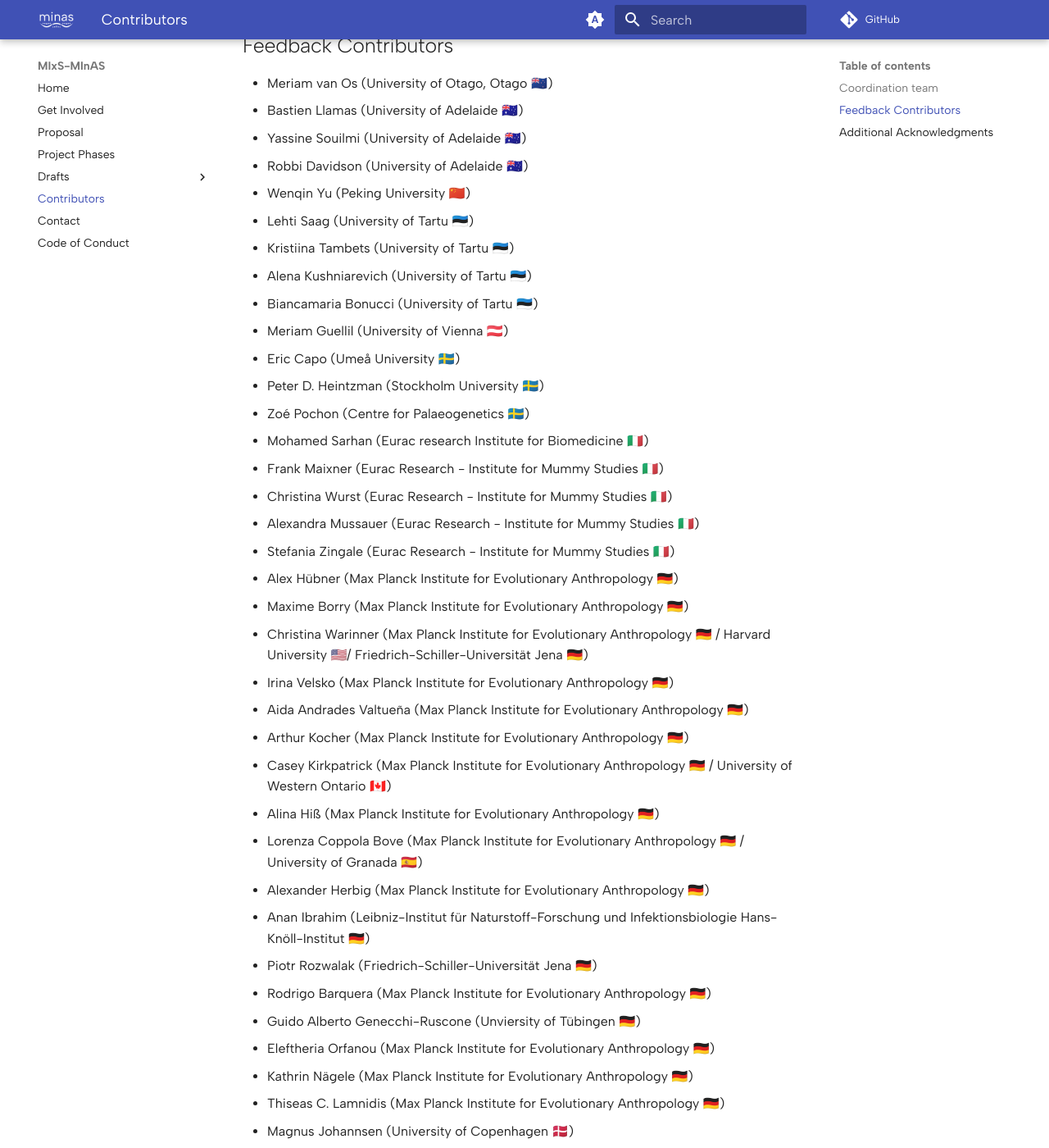
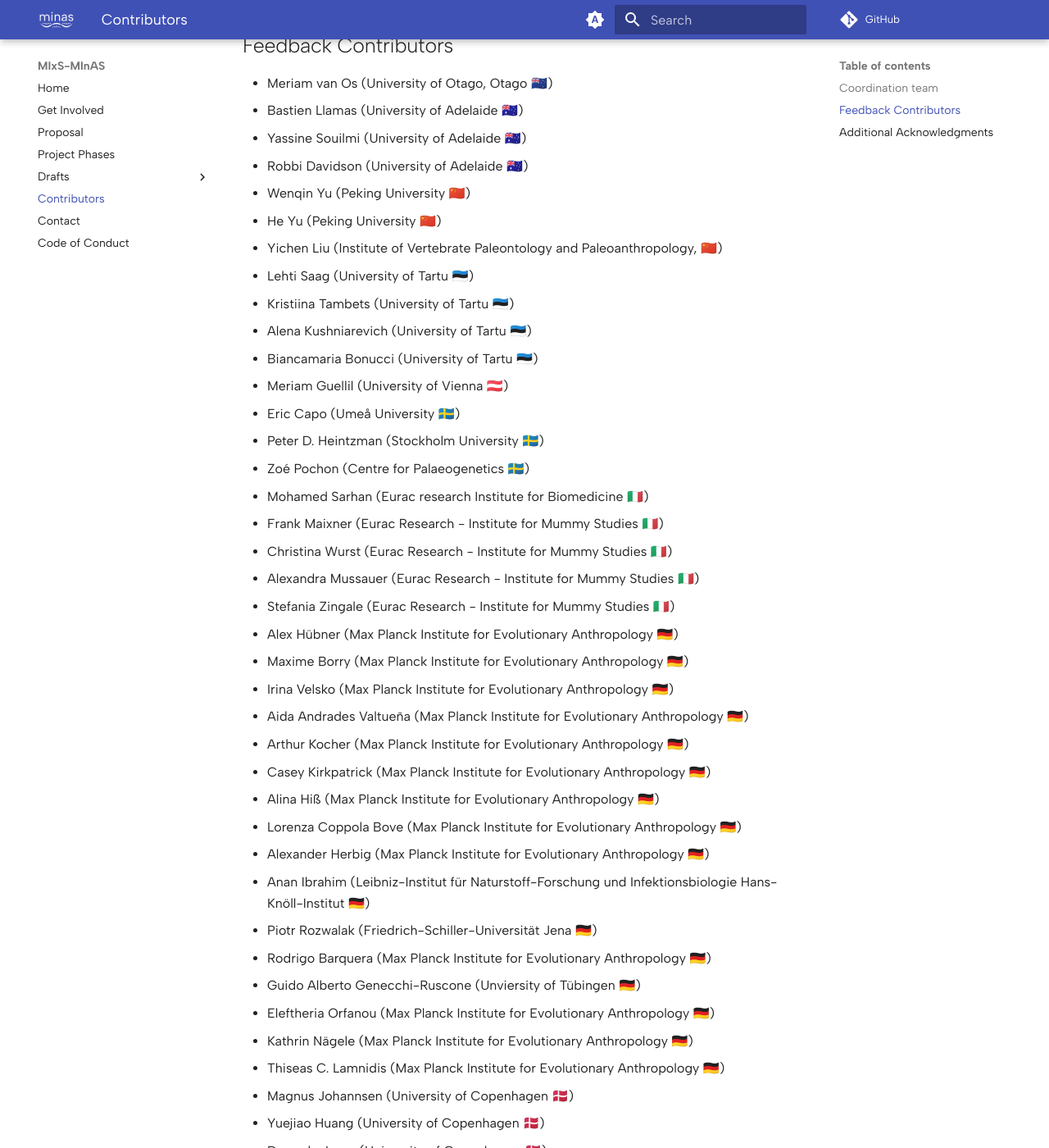
Before and after one commit to MIxS-MInAS/MIxS-MInAS.github.io, an MkDocs documentation site: the page built from docs/contributors.md, in a window 1280 px wide and 1400 px high, scrolled down 500 px. Shown: the whole window at 82% size. Built offline with MkDocs 1.6.1 and Material for MkDocs 9.7.7, drawn with Linux system fonts in a browser that asks for light colours; comment, search, counter and statistics services are not loaded; some of the changed text lies outside the part shown.

Commit message:
Add Yichen

```diff
--- a/docs/contributors.md
+++ b/docs/contributors.md
@@ -19,6 +19,8 @@ Previously:
 - Yassine Souilmi (University of Adelaide 🇦🇺)
 - Robbi Davidson (University of Adelaide 🇦🇺)
 - Wenqin Yu (Peking University 🇨🇳)
+- He Yu (Peking University 🇨🇳)
+- Yichen Liu (Institute of Vertebrate Paleontology and Paleoanthropology, 🇨🇳)
 - Lehti Saag (University of Tartu 🇪🇪)
 - Kristiina Tambets (University of Tartu 🇪🇪)
 - Alena Kushniarevich (University of Tartu 🇪🇪)
@@ -34,13 +36,12 @@ Previously:
 - Stefania Zingale (Eurac Research - Institute for Mummy Studies 🇮🇹)
 - Alex Hübner (Max Planck Institute for Evolutionary Anthropology 🇩🇪)
 - Maxime Borry (Max Planck Institute for Evolutionary Anthropology 🇩🇪)
-- Christina Warinner (Max Planck Institute for Evolutionary Anthropology 🇩🇪 / Harvard University 🇺🇲/ Friedrich-Schiller-Universität Jena 🇩🇪)
 - Irina Velsko (Max Planck Institute for Evolutionary Anthropology 🇩🇪)
 - Aida Andrades Valtueña (Max Planck Institute for Evolutionary Anthropology 🇩🇪)
 - Arthur Kocher (Max Planck Institute for Evolutionary Anthropology 🇩🇪)
-- Casey Kirkpatrick (Max Planck Institute for Evolutionary Anthropology 🇩🇪 / University of Western Ontario 🇨🇦)
+- Casey Kirkpatrick (Max Planck Institute for Evolutionary Anthropology 🇩🇪)
 - Alina Hiß (Max Planck Institute for Evolutionary Anthropology 🇩🇪)
-- Lorenza Coppola Bove (Max Planck Institute for Evolutionary Anthropology 🇩🇪 / University of Granada 🇪🇸)
+- Lorenza Coppola Bove (Max Planck Institute for Evolutionary Anthropology 🇩🇪)
 - Alexander Herbig (Max Planck Institute for Evolutionary Anthropology 🇩🇪)
 - Anan Ibrahim (Leibniz-Institut für Naturstoff-Forschung und Infektionsbiologie Hans-Knöll-Institut 🇩🇪)
 - Piotr Rozwalak (Friedrich-Schiller-Universität Jena 🇩🇪)
```
Also changed, not shown: other parts of docs/contributors.md (+1 -0 lines).
